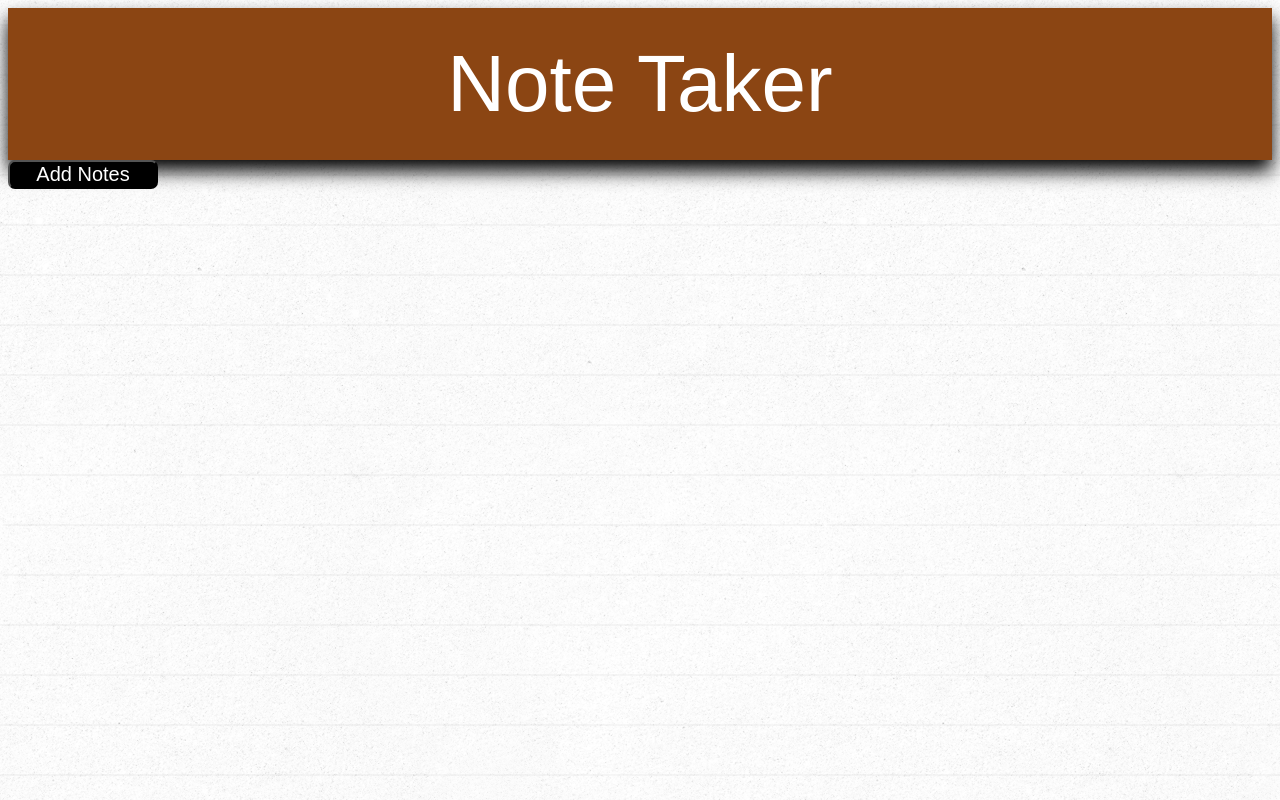
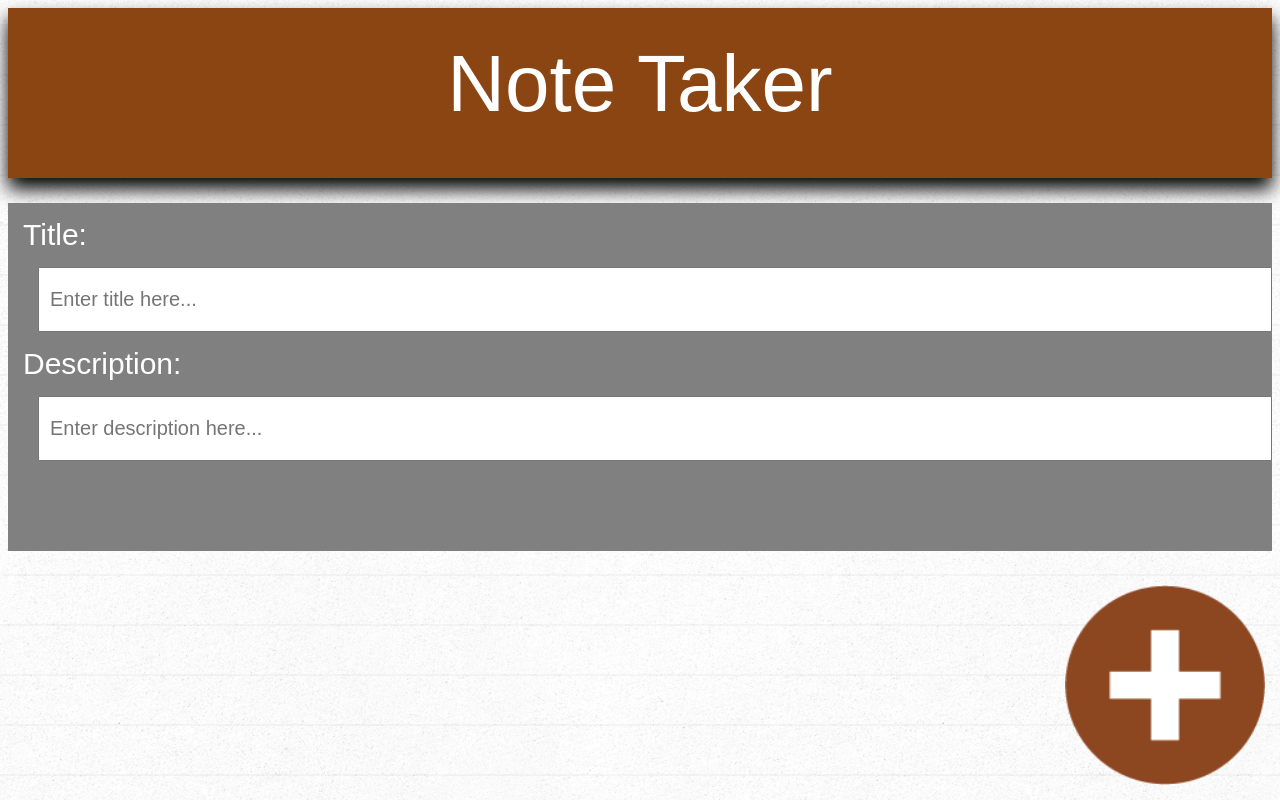
Before and after one commit to kendrickcarrolldc/ToDoApp, a plain HTML site: page JS/library/index.html in a window 1280 px wide. Drawn offline with Linux system fonts and the light colour scheme.

Commit message:
updating css

```diff
--- a/JS/library/index.html
+++ b/JS/library/index.html
@@ -16,37 +16,95 @@
               background-color: saddlebrown;
               color: white;
               text-align: center;
-              height: 20%;
+              height: 170px;
               font-size: 80px;
               padding: 30px;
               box-sizing: border-box;
               font-family: sans-serif;
               box-shadow: 0px 11px 18px black;
+/*              position: fixed;*/
+/*
+              top: 0px;
+              left: 0px;
+*/
+              z-index: 5px;
 
 
+          }
+          #addButton {
+              position: fixed;
+              bottom: 15px;
+              right: 15px;
+              height:200px;
+              width: 200px;
           }
 
           #notesGoHere {
 
           }
 
+/*
           input {
-              width: 50%;
-              display:inline-block;
-              align-content: center;
+              top: 80%;
+              width: 100%;
+              box-sizing: border-box;
+
           }
-          .makeNote {
-              background-color: black;
+
+*/
+          #form {
+              display: flex;
+              flex-direction: column;
+              align-items: center
+              width: 60%;
+              position: relative;
+              top: 25px;
+              font-family: sans-serif;
+              color:white;
+              font-size: 30px;
+              background-color: grey;
+              box-sizing:border-box;
+              padding: 15px;
+
+          }
+          .startNoteInput {
+
+              width: 100%;
+              top: 200px;
+              height: 65px;
+              box-sizing: border-box;
+              padding: 10px;
+              font-size: 20px;
+              margin: 15px;
+              overflow: visible;
+              display:flex;
+              flex-direction: column;
+
+
+
+          }
+          .addNoteBtn {
+              background-color: white;
               width: 150px;
               font-family: sans-serif;
-              color: white;
+              color: black;
               border-radius: 7px;
               font-size: 20px;
-              position: relative;
+
+              box-shadow: 2px 5px 30px black;
+
+
           }
           #canvas {
               background-color:bisque;
-              height:
+              display: flex;
+              flex-direction: column;
+          }
+          div {
+              background-color: green;
+              height: 100px;
+              width: 100px;
+
           }
       </style>
 <!--
@@ -54,11 +112,17 @@
       <script src ="main.js" > </script>
 -->
       <script>
-          var canvas = document.getElementById('canvas');
+          var canvas = document.getElementById('canvas')[0];
           var button = document.getElementsByClassName('makeNote');
+
 
           function addNote() {
               alert("I will add a note");
+              var div = document.createElement('div');
+              canvas.appendChild('div');
+
+
+
 
           }
 
@@ -69,29 +133,39 @@
           function deleteNote() {
 
           }
+
+
       </script>
 
       </head>
    <body>
 <header>Note Taker</header>
 
-       <div id="notesGoHere">
+<!--       <div id="notesGoHere">-->
 
 <!--        added button for Adding Notes   -->
-        <button class="makeNote" onclick="addNote()">Add Notes</button>
+<!--        <button class="addNote" onclick="addNote()">Add Notes</button>-->
 
-       <form id="toDo">
+       <form id="form">
+           <label>Title: <br/>
+               <input class="startNoteInput" placeholder="Enter title here..."> </input></label>
+
+            <label>Description:<br/>
+                <input class="startNoteInput" placeholder="Enter description here..."> </input></label>
+
+
+<!--       <button class="addNoteBtn" onclick="addNote()">Add Notes</button>-->
            <ul>
 
            </ul>
 
        </form>
-       <div id="canvas">
-           </div>
+       <section id="canvas">
+           </section>
 
 
-       </div>
-
+<!--       </div>-->
+<img src= "images/addbutton.png" id="addButton" onclick="addNote()">
 
     </body>
 </html>
```
Also changed, not shown: JS/library/images/addbutton.png (added).
